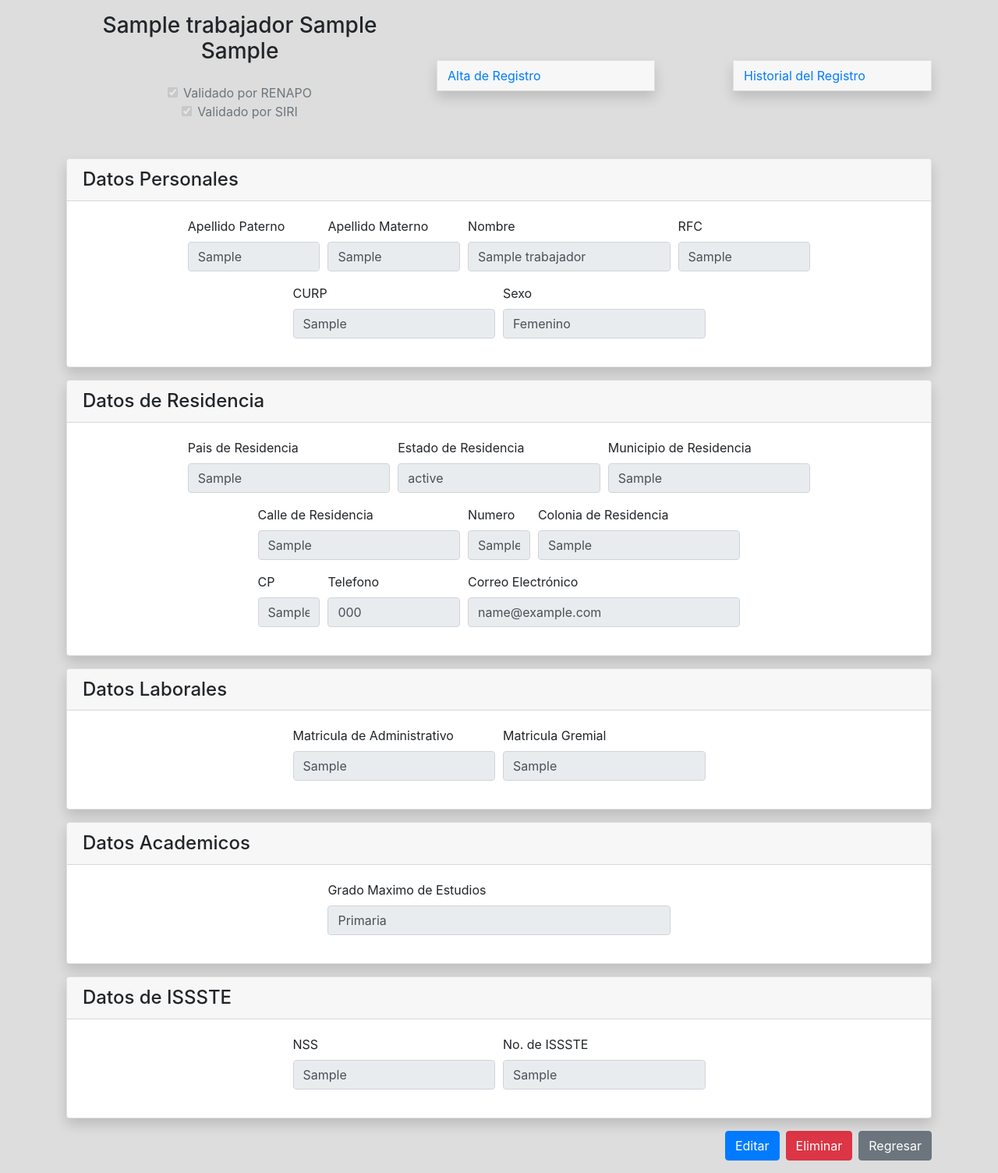
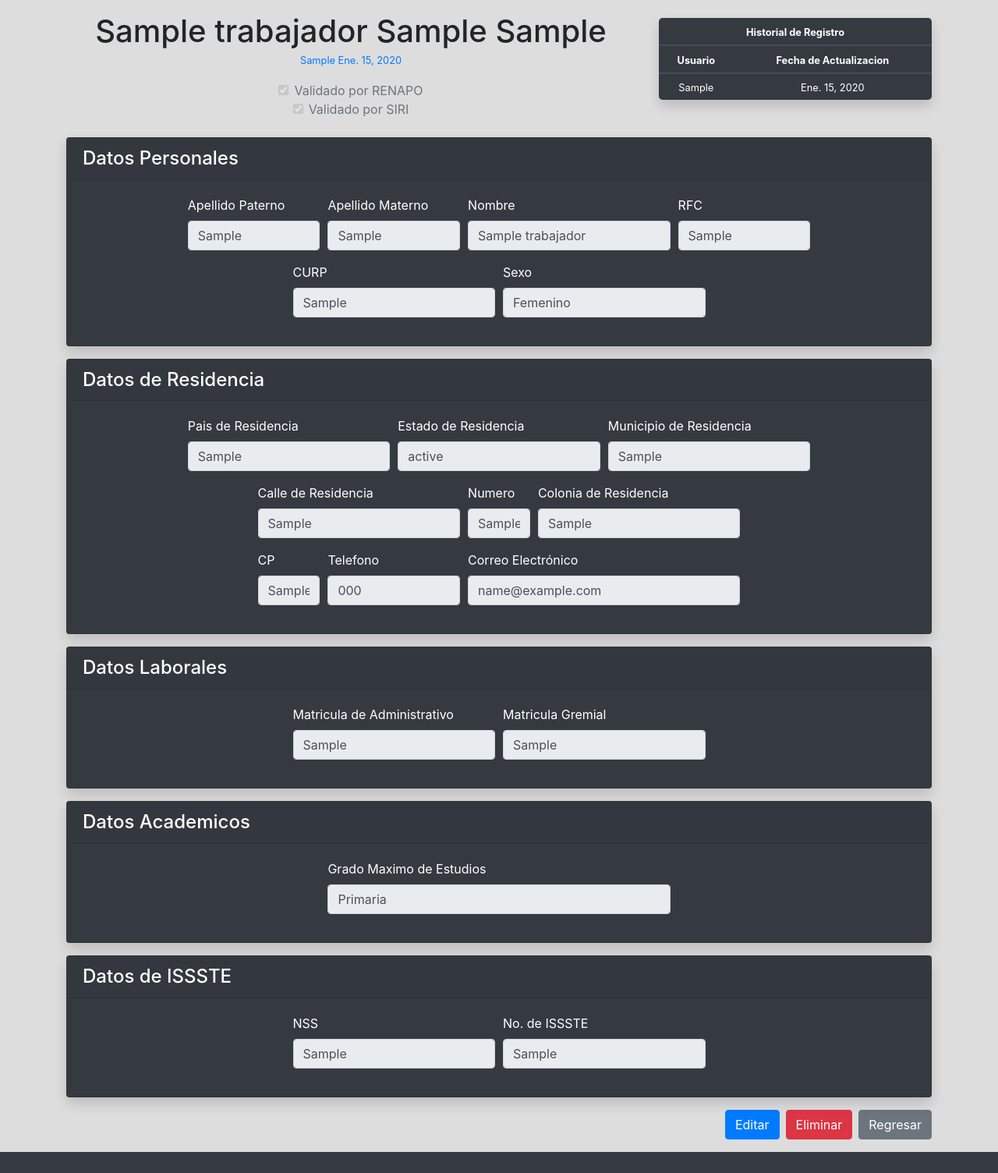
Before and after one commit to optico1/scatuaz2, a Django app: page /trabajador/1 in a window 1280 px wide. Shown: the part 63-1567 px from the top of the page at 78% size. After the commit the page ends 1540 px from the top, so only its background shows below. Run offline with Django 3.2, Linux system fonts and the light colour scheme; a user stored in the database is signed in; tables that the repository leaves empty hold one stand-in row (values such as "Sample post"); some libraries are stand-ins or nearby versions.

Commit message:
Changed small asthetic details

```diff
--- a/login/templates/login/iniciar.html
+++ b/login/templates/login/iniciar.html
@@ -8,7 +8,7 @@
 
 {% block contenido %}
 <div class = "row justify-content-center">
-   <div class = "card col-4 space shadow">
+   <div class = "card bg-dark text-white col-4 space shadow">
        <div class = "card-body">
             <h1 class = "card-title"> Iniciar Sesión </h1>
             <form method = "post" class = "form">
--- a/static/css/estilos.css
+++ b/static/css/estilos.css
@@ -24,7 +24,7 @@
     color: white;
 }
 
-.r-click tr:hover {
+.r-click tbody tr:hover {
     background-color: #777777;
 }
 
@@ -62,6 +62,6 @@
     width: 45%;
 }
 
-.clickable:hover {
+tbody .clickable:hover {
     cursor: pointer;
 }
--- a/trabajador/templates/ver_trabajador.html
+++ b/trabajador/templates/ver_trabajador.html
@@ -1,12 +1,13 @@
 {% extends 'base.html' %} {% block contenido %}
 
         <div class="row justify-content-around mb-4 pt-3">
-            <div class="col-md-5 text-center align-self-center">
-                <h3 class="card-title mb-4">
+            <div class="col-md-8 text-center align-self-center">
+                <h1 class="card-title mb-0">
                     {{trabajador.nombre}} {{trabajador.paterno}}
                     {{trabajador.materno}}
-                </h3>
-                <div class="form-check">
+                </h1>
+                <small class="text-primary">{{trabajador.alta_usuario}} {{trabajador.alta_fecha}}</small>
+                <div class="form-check mt-3">
                     {% if trabajador.validado_renapo %}
                     <input
                         type="checkbox"
@@ -27,7 +28,7 @@
                         Validado por RENAPO
                     </label>
                 </div>
-                <div class="form-check mb-4">
+                <div class="form-check">
                     {% if trabajador.validado_siri %}
                     <input
                         type="checkbox"
@@ -50,91 +51,17 @@
                 </div>
             </div>
 
-            <div class="col-md-4 align-self-center">
-                <div class="accordion" id="accordion-alta">
-                    <div class="card shadow make-short">
-                        <div class="card-header m-0 p-0" id="heading-alta">
-                            <h4 class="mb-0">
-                                <button
-                                    class="btn btn-link"
-                                    type="button"
-                                    data-toggle="collapse"
-                                    data-target="#collapse-alta"
-                                    aria-expanded="true"
-                                    aria-controls="collapse-alta"
-                                >
-                                    Alta de Registro
-                                </button>
-                            </h4>
-                        </div>
-                        <div
-                            id="collapse-alta"
-                            class="collapse"
-                            aria-labelledby="heading-alta"
-                            data-parent="#accordion-alta"
-                        >
-                            <div class="card-body pb-1 pt-1">
-                                <div class="form-row justify-content-center">
-                                    <div class="form-group make-form-short pr-3">
-                                        <label for="id_paterno">
-                                            <small>Usuario</small>
-                                        </label>
-                                        <input
-                                            disabled
-                                            type="text"
-                                            class="form-control form-control-sm"
-                                            value="{{trabajador.alta_usuario}}"
-                                        />
-                                    </div>
-                                    <div class="form-group make-form-short">
-                                        <label for="id_paterno">
-                                            <small>Fecha de Alta</small>
-                                        </label>
-                                        <input
-                                            disabled
-                                            type="text"
-                                            class="form-control form-control-sm"
-                                            value="{{trabajador.alta_fecha}}"
-                                        />
-                                    </div>
-                                </div>
-                            </div>
-                        </div>
-                    </div>
-                </div>
-            </div>
-
             {% if actualizaciones|length > 0 %}
 
-            <div class="col-md-3 align-self-center">
-                <div class="accordion" id="accordion-historial">
-                    <div class="card shadow">
-                        <div class="card-header m-0 p-0" id="heading-historial">
-                            <h4 class="mb-0">
-                                <button
-                                    class="btn btn-link"
-                                    type="button"
-                                    data-toggle="collapse"
-                                    data-target="#collapse-historial"
-                                    aria-expanded="true"
-                                    aria-controls="collapse-historial"
-                                >
-                                    Historial del Registro
-                                </button>
-                            </h4>
-                        </div>
-                        <div
-                            id="collapse-historial"
-                            class="collapse"
-                            aria-labelledby="heading-historial"
-                            data-parent="#accordion-historial"
-                        >
-                            <div class="card-body">
-                                <table class="table table-sm text-center">
-                                    <thead class="thead-light">
+            <div class="col-md-4 align-self-center">
+                <table class="table table-dark table-sm text-center shadow rounded-lg">
+                    <thead class="">
                         <tr>
-                                            <th scope="col"><small>Usuario</small></th>
-                                            <th scope="col"><small>Fecha de Actualizacion</small></th>
+                            <th class="border-top-0" colspan="2"><small><b>Historial de Registro</b></small></th>
+                        </tr>
+                        <tr>
+                            <th scope="col"><small><b>Usuario</b></small></th>
+                            <th scope="col"><small><b>Fecha de Actualizacion</b></small></th>
                         </tr>
                     </thead>
                     <tbody>
@@ -149,10 +76,6 @@
                     </tbody>
                 </table>
             </div>
-                        </div>
-                    </div>
-                </div>
-            </div>
             {% else %}
 
             <div class="col-md-3 mt-3 text-center">
@@ -162,7 +85,7 @@
 
         </div>
 
-        <div class="card mb-3 shadow">
+        <div class="card text-white bg-dark mb-3 shadow">
             <div class="card-header">
                 <h4 class="card-title mb-0">Datos Personales</h4>
             </div>
@@ -241,7 +164,7 @@
             </div>
         </div>
 
-        <div class="card mb-3 shadow">
+        <div class="card text-white bg-dark mb-3 shadow">
             <div class="card-header">
                 <h4 class="card-title mb-0">Datos de Residencia</h4>
             </div>
@@ -357,7 +280,7 @@
             </div>
         </div>
 
-        <div class="card mb-3 shadow">
+        <div class="card text-white bg-dark mb-3 shadow">
             <div class="card-header">
                 <h4 class="card-title mb-0">Datos Laborales</h4>
             </div>
@@ -390,7 +313,7 @@
             </div>
         </div>
 
-        <div class="card mb-3 shadow">
+        <div class="card text-white bg-dark mb-3 shadow">
             <div class="card-header">
                 <h4 class="card-title mb-0">Datos Academicos</h4>
             </div>
@@ -412,7 +335,7 @@
             </div>
         </div>
 
-        <div class="card mb-3 shadow">
+        <div class="card text-white bg-dark mb-3 shadow">
             <div class="card-header">
                 <h4 class="card-title mb-0">Datos de ISSSTE</h4>
             </div>
```
Also changed, not shown: trabajador/templates/agregar_trabajador.html (+24 -24 lines), trabajador/templates/lista_trabajador.html (+8 -8 lines), trabajador/templates/modificar_trabajador.html (+24 -24 lines), usuario/templates/agregar_usuario.html (+13 -14 lines), usuario/templates/lista_usuario.html (+13 -9 lines), usuario/templates/modificar_usuario.html (+10 -10 lines), usuario/templates/ver_usuario.html (+11 -11 lines), trabajador/migrations/0002_auto_20200314_2206.py (added). Lines whose indentation alone changed are shown as unchanged.
